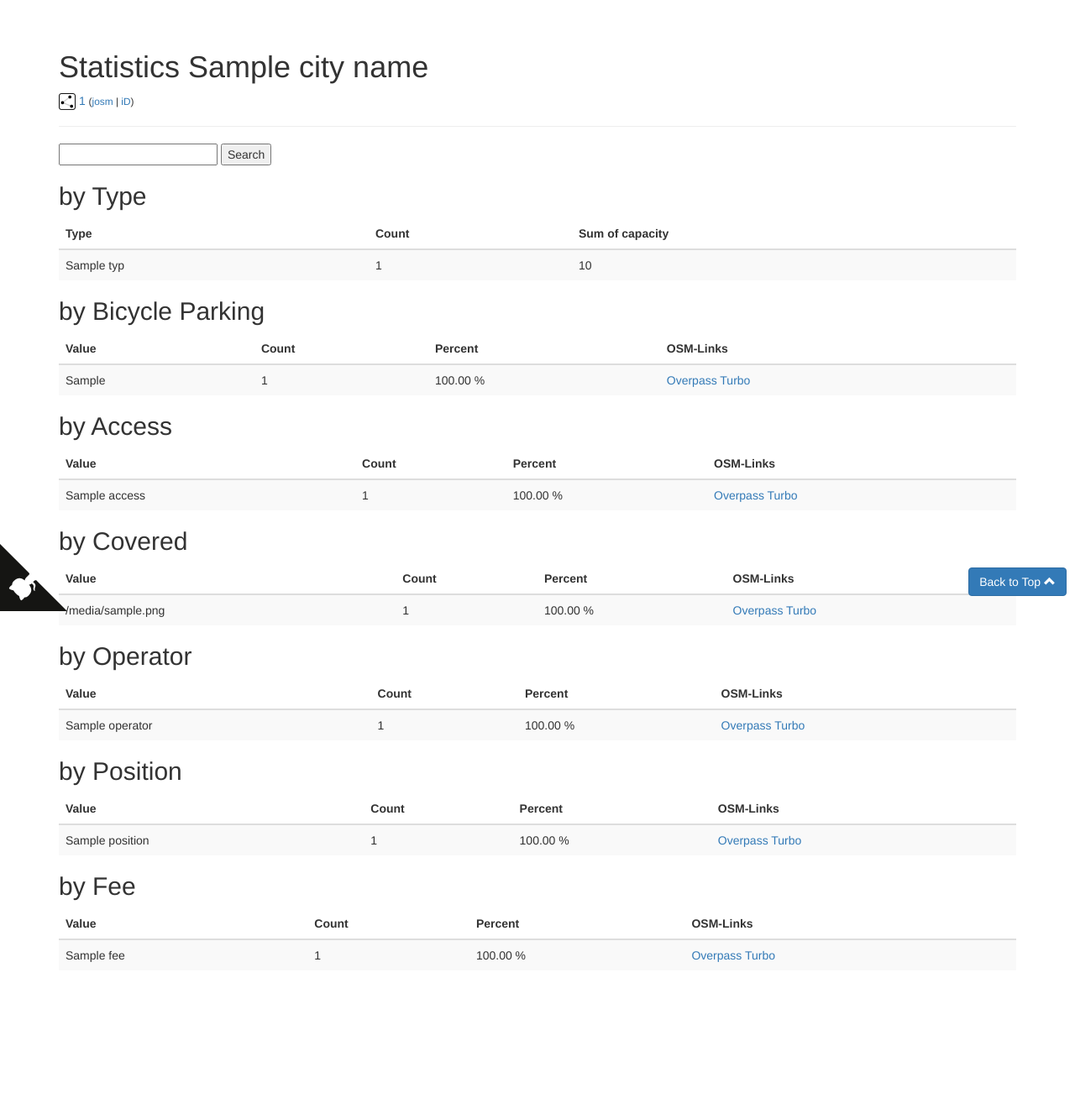
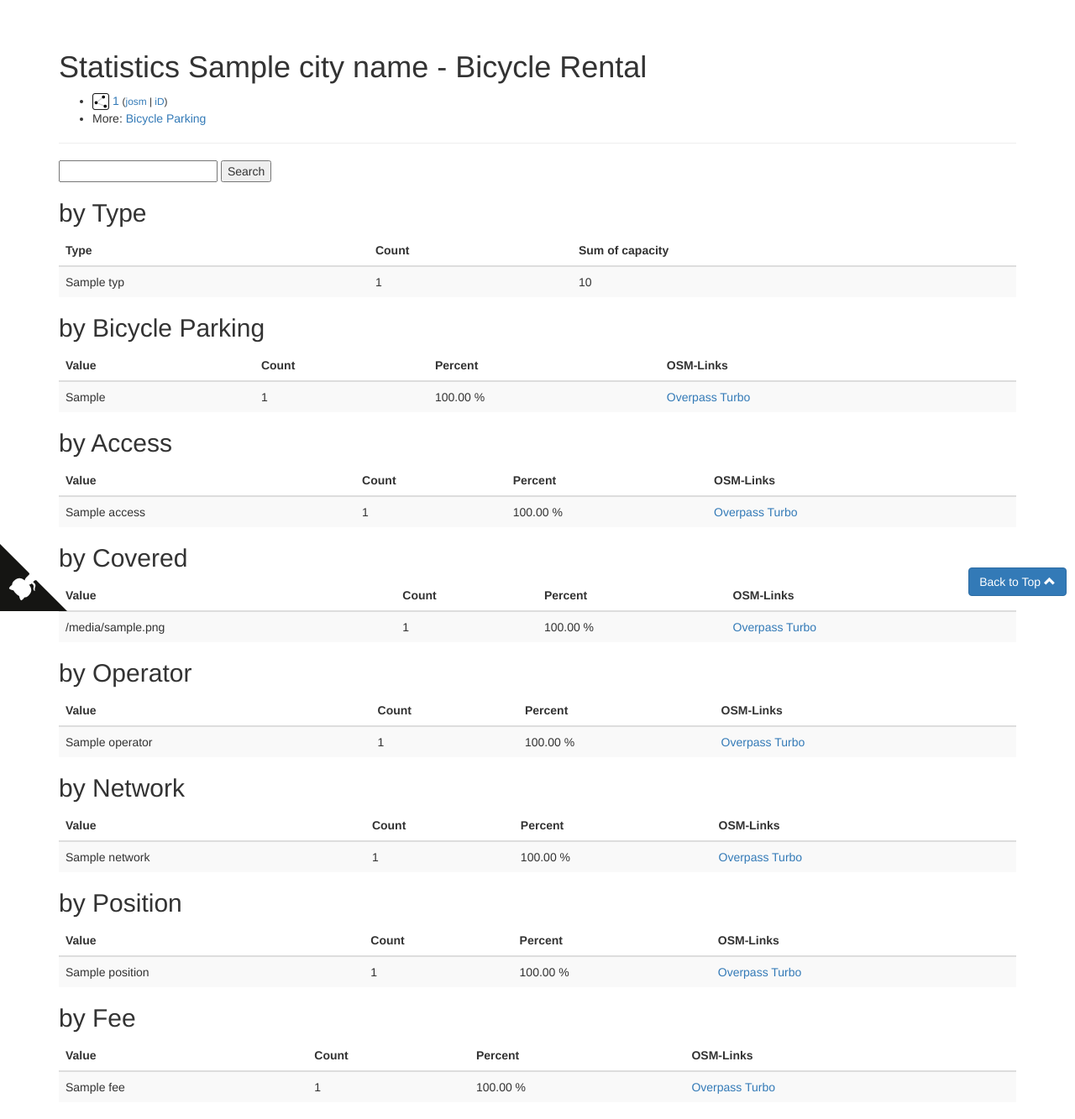
Before and after one commit to britiger/bikeparkingberlin, a Python web app: template webapp/app/templates/statistics.html in a window 1280 px wide. Shown: the part 72-1405 px from the top of the page at 84% size. Before the commit the page ends 1218 px from the top, so only its background shows below. Run offline with Jinja, Linux system fonts and the light colour scheme; the template is opened without the code that fills it: most values are stand-ins (such as "Sample title", 1, 10 or a date in 2020); some libraries are stand-ins or nearby versions.

Commit message:
Add rental to statistics

```diff
--- a/webapp/app/templates/statistics.html
+++ b/webapp/app/templates/statistics.html
@@ -6,8 +6,10 @@
     {{super()}}
     <script>
         function searchText() {
-            if (document.getElementById("searchTextField").value.length > 2)
-                window.location.href = "{{ url_for('main.statistics') }}/"+document.getElementById("searchTextField").value;
+            if (document.getElementById("searchTextField").value.length > 2) {
+                document.getElementById("searchForm").action = "{{ url_for('main.statistics') }}/"+document.getElementById("searchTextField").value;
+            } else
+                return false;
         }
     </script>
 {% endblock %}
@@ -15,15 +17,33 @@
 {% block content %}
     <div class="container">
         <div class="page-header">
-            <h1>{{ _('Statistics') }} {{ city_name }}</h1>
-            {% if osm_id != 0 %}
-                <p>{% with osm_id=osm_id %}{% include "osm_id_way.html" %}{% endwith %}</p>
-            {% endif %}
+            <h1>{{ _('Statistics') }} {{ city_name }} -
+                {% if rental %}
+                    {{ _('Bicycle Rental') }}
+                {% else %}
+                    {{ _('Bicycle Parking') }}
+                {% endif %}
+            </h1>
+            <ul>
+                {% if osm_id != 0 %}
+                    <li>{% with osm_id=osm_id %}{% include "osm_id_way.html" %}{% endwith %}</li>
+                {% endif %}
+                <li>{{ _('More') }}:
+                    {% if rental %}
+                        <a href="?">{{ _('Bicycle Parking') }}</a>
+                    {% else %}
+                        <a href="?rental=true">{{ _('Bicycle Rental') }}</a>
+                    {% endif %}
+                </li>
+            </ul>
         </div>
 
-        <form action="javascript:searchText()" onsubmit="return searchText()">
+        <form action="javascript:searchText()" onsubmit="return searchText()" id="searchForm">
             <input type="text" id="searchTextField" />
-            <input type="button" onclick="searchText()" value="{{ _('Search')}}" />
+            {% if rental %}
+                <input type="hidden" name="rental" value="{{ rental }}" />
+            {% endif %}
+            <input type="submit" value="{{ _('Search')}}" />
         </form>
 
         {% set ns = namespace(totalCount=0) %}
@@ -47,6 +67,7 @@
             </tbody>
         </table>
 
+        {% if bicycle_parking %}
         <h2>{{ _('by Bicycle Parking') }}</h2>
         <table class="table table-striped">
             <thead>
@@ -66,7 +87,9 @@
             {% endfor %}
             </tbody>
         </table>
+        {% endif %}
 
+        {% if access %}
         <h2>{{ _('by Access') }}</h2>
         <table class="table table-striped">
             <thead>
@@ -86,7 +109,9 @@
             {% endfor %}
             </tbody>
         </table>
+        {% endif %}
 
+        {% if covered %}
         <h2>{{ _('by Covered') }}</h2>
         <table class="table table-striped">
             <thead>
@@ -106,6 +131,7 @@
             {% endfor %}
             </tbody>
         </table>
+        {% endif %}
 
         <h2>{{ _('by Operator') }}</h2>
         <table class="table table-striped">
@@ -127,6 +153,29 @@
             </tbody>
         </table>
 
+        {% if network %}
+        <h2>{{ _('by Network') }}</h2>
+        <table class="table table-striped">
+            <thead>
+                <th>{{ _('Value') }}</th>
+                <th>{{ _('Count') }}</th>
+                <th>{{ _('Percent') }}</th>
+                <th>{{ _('OSM-Links') }}</th>
+            </thead>
+            <tbody>
+            {% for row in network %}
+                <tr>
+                    <td>{{ row['network']|e }}</td>
+                    <td>{{ row['count'] }}</td>
+                    <td>{{ "%.2f"|format(row['count'] / ns.totalCount * 100) }}&nbsp;%</td>
+                    <td>{% with key='network', value=row['network'] %}{% include "overpass_link.html" %}{% endwith %}</td>
+                </tr>
+            {% endfor %}
+            </tbody>
+        </table>
+        {% endif %}
+
+        {% if position %}
         <h2>{{ _('by Position') }}</h2>
         <table class="table table-striped">
             <thead>
@@ -146,7 +195,9 @@
             {% endfor %}
             </tbody>
         </table>
+        {% endif%}
 
+        {% if fee %}
         <h2>{{ _('by Fee') }}</h2>
         <table class="table table-striped">
             <thead>
@@ -166,5 +217,7 @@
             {% endfor %}
             </tbody>
         </table>
+        {% endif %}
+
     </div>
 {%- endblock %}
```
Also changed, not shown: webapp/app/main/routes.py (+37 -18 lines), webapp/app/translations/de/LC_MESSAGES/messages.po.
